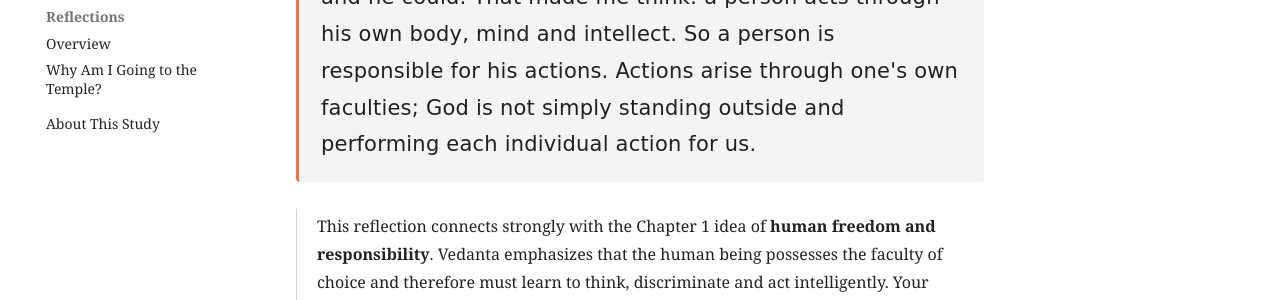
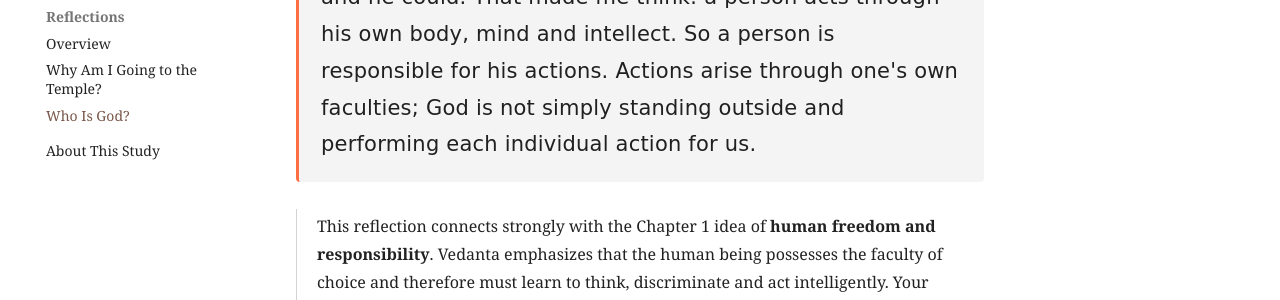
Before and after one commit to pavanturlapati/my-journey-through-vedanta, an MkDocs documentation site: the page built from docs/reflections/2026-08-30-who-is-god.md, in a window 1280 px wide. Shown: the part 580-880 px from the top of the page. Built offline with MkDocs 1.6.1 and Material for MkDocs 9.7.7, drawn with Linux system fonts in a browser that asks for light colours.

Commit message:
Add Who Is God reflection to navigation

```diff
--- a/mkdocs.yml
+++ b/mkdocs.yml
@@ -36,6 +36,7 @@ nav:
   - Reflections:
       - Overview: reflections/index.md
       - "Why Am I Going to the Temple?": reflections/2026-08-29-why-am-i-going-to-temple.md
+      - "Who Is God?": reflections/2026-08-30-who-is-god.md
   - About This Study: about.md
 
 markdown_extensions:
```
